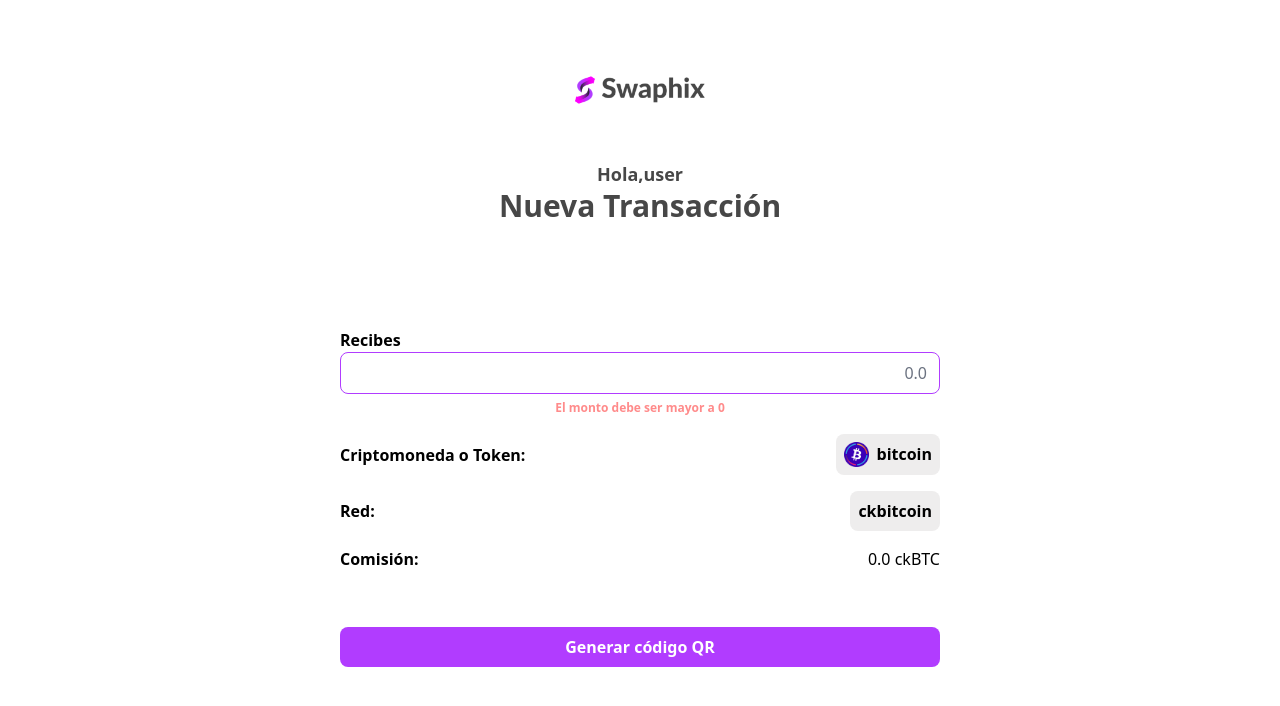
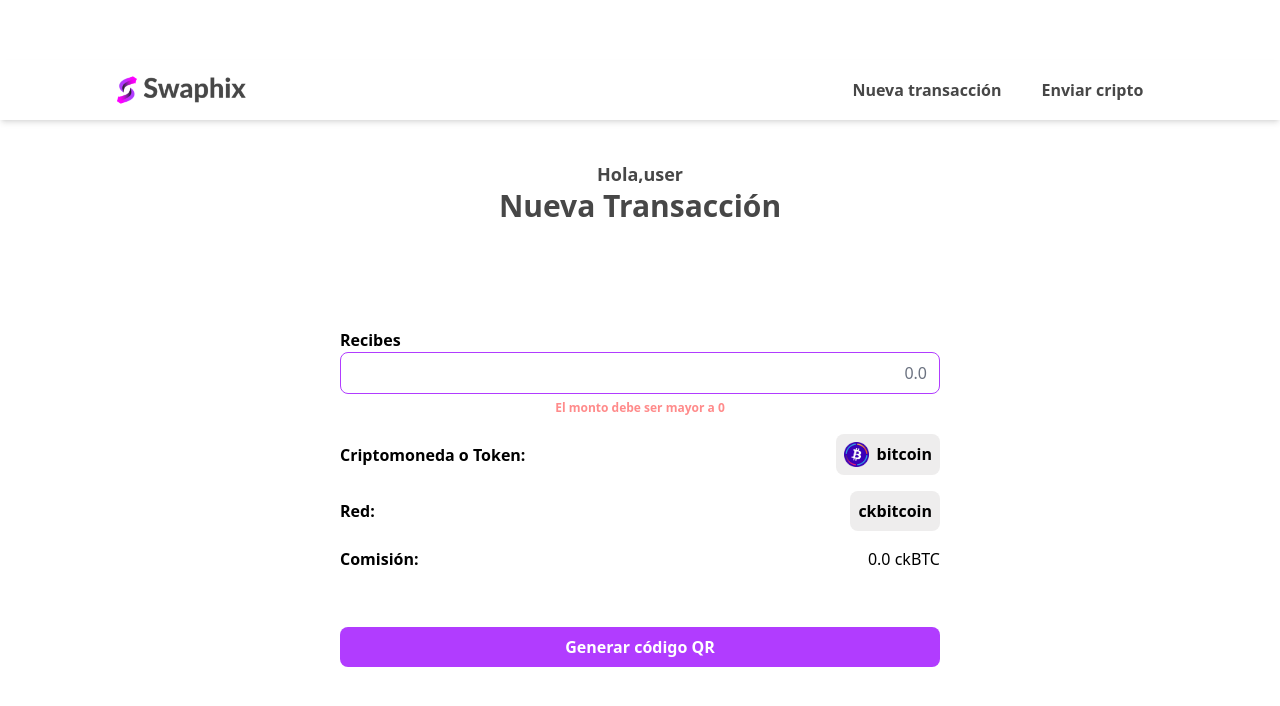
Before and after one commit to BabelllInfra/FrontendICP, a React (Vite) app: page / in a window 1280 px wide. Shown: the top 706 px of the page. Built offline with nearby package versions, Linux system fonts and the light colour scheme; no server answers.

Commit message:
nav side

```diff
--- a/package.json
+++ b/package.json
@@ -14,6 +14,8 @@
     "@tailwindcss/forms": "^0.5.7",
     "autoprefixer": "^10.4.16",
     "axios": "^1.6.1",
+    "primeicons": "^6.0.1",
+    "primereact": "^10.0.9",
     "react": "^18.2.0",
     "react-dom": "^18.2.0",
     "react-hook-form": "^7.48.2",
--- a/src/components/navbar/index.tsx
+++ b/src/components/navbar/index.tsx
@@ -2,24 +2,50 @@
 // import { useSelector } from "react-redux";
 import logo from "../../assets/images/SwaphixLogo.png";
 import { useNavigate } from "react-router-dom";
-import { routesNames } from "../../routes/routes";
+import { routesNamesApp } from "../../routes/routes";
+import { useDispatch } from "react-redux";
+import { changeVisible } from "../../redux/mainSlice";
 
 const Navbar = () => {
   // const main = useSelector((state: { main: MainState }) => state.main);
   const navigate = useNavigate();
-  // const dispatch = useDispatch();
-    // const setVisible = (value:boolean) => {
-    //     dispatch(changeVisible({visible:value}));
-    // };
-    return (
-      <div className="bg-globalWhite py-3 sm:py-4 px-3">
-        <div className="flex  flex-row items-center justify-between">
-          <div >
-            <img src={logo} className="h-7"   onClick={()=>navigate(routesNames.init)}></img>
-          </div>
+  const dispatch = useDispatch();
+
+  const navigateOption = (index: number) => {
+
+    switch (index) {
+      case 0:
+        navigate(routesNamesApp.newTransaction)
+        break;
+      case 1:
+          navigate(routesNamesApp.newTransactionCrypto)
+          break;
+    }
+  }
+  const setVisible = (value: boolean) => {
+    dispatch(changeVisible({ visible: value }));
+  };
+
+  return (
+    <div className="bg-globalWhite py-3 sm:py-4 px-3 shadow-md w-full">
+      <div className="sm:w-5/6 m-auto flex  flex-row items-center justify-between">
+        <div className="">
+          <img src={logo} className="h-7" onClick={() => navigate(routesNamesApp.newTransaction)}></img>
+        </div>
+        <div className="sm:flex  hidden flex-row justify-between" >
+          <span className="desktop-option-side-bar" onClick={() => navigateOption(0)}>
+            <i className="">Nueva transacción</i>
+          </span>
+          <span className="desktop-option-side-bar" onClick={() => navigateOption(1)}>
+            <i className="">Enviar cripto</i>
+          </span>
+        </div>
+        <div className="sm:hidden ">
+          <i className="pi pi-align-justify" style={{ fontSize: '2rem' }} onClick={() => setVisible(true)}  ></i>
         </div>
       </div>
-      )
+    </div>
+  )
 
 }
 export default Navbar;
--- /dev/null
+++ b/src/components/sideNav/index.tsx
@@ -0,0 +1,49 @@
+import { Sidebar } from 'primereact/sidebar';
+import { routesNamesApp } from '../../routes/routes';
+import { useState } from 'react';
+import { useNavigate } from 'react-router';
+
+
+
+const SideNavCustom = () => {
+  const navigate = useNavigate();
+
+  const [isVisible, setIsVisible] = useState(false)
+
+  const selectItem = (value: number) => {
+      switch (value) {
+          case 0:
+              navigate(routesNamesApp.newTransaction)
+              break;
+          case 1:
+              navigate(routesNamesApp.newTransactionCrypto)
+              break;
+      }
+
+  };
+
+  const sidebar = {
+      background: '#40006A',
+      padding: '0px',
+      width: '100%',
+      zIndex: '10'
+  }
+
+  return (
+      <div className="sidebar-container w-full">
+          <Sidebar style={sidebar} className="p-sidebar-lg color-globalWhite absolute flex-col items-end top-0 h-full w-full sidebar card flex flex-column justify-content-center bg-purple" visible={isVisible} onHide={() => setIsVisible(false)} fullScreen>
+          <div className={"item-main  mt-5"} onClick={() => selectItem(0)}>
+                  <p>Nueva transacción</p>
+              </div>
+              <div className={"item-main  mt-5"} onClick={() => selectItem(1)}>
+                  <p>Enviar cripto</p>
+              </div>
+          </Sidebar>
+      </div>
+
+
+
+  )
+}
+
+export default SideNavCustom;
--- a/src/pages/layout/index.tsx
+++ b/src/pages/layout/index.tsx
@@ -5,6 +5,7 @@ import BackArrow from "../../components/backArrow/index.tsx";
 import { useSelector } from "react-redux";
 import { MainState } from '../../redux/mainSlice.ts';
 import Navbar from "../../components/navbar/index.tsx";
+import SideNavCustom from "../../components/sideNav/index.tsx";
 
 
 const LayoutApp = () => {
@@ -13,6 +14,7 @@ const LayoutApp = () => {
   return (
 
     <div className=" flex flex-col sm:overflow-auto w-screen h-screen items-center justify-start sm:justify-center">
+      <SideNavCustom></SideNavCustom>
       <Navbar></Navbar>
       <Toaster
         position="top-center"
```
Also changed, not shown: 1 other file (tests, documents, lock files or other folders).
